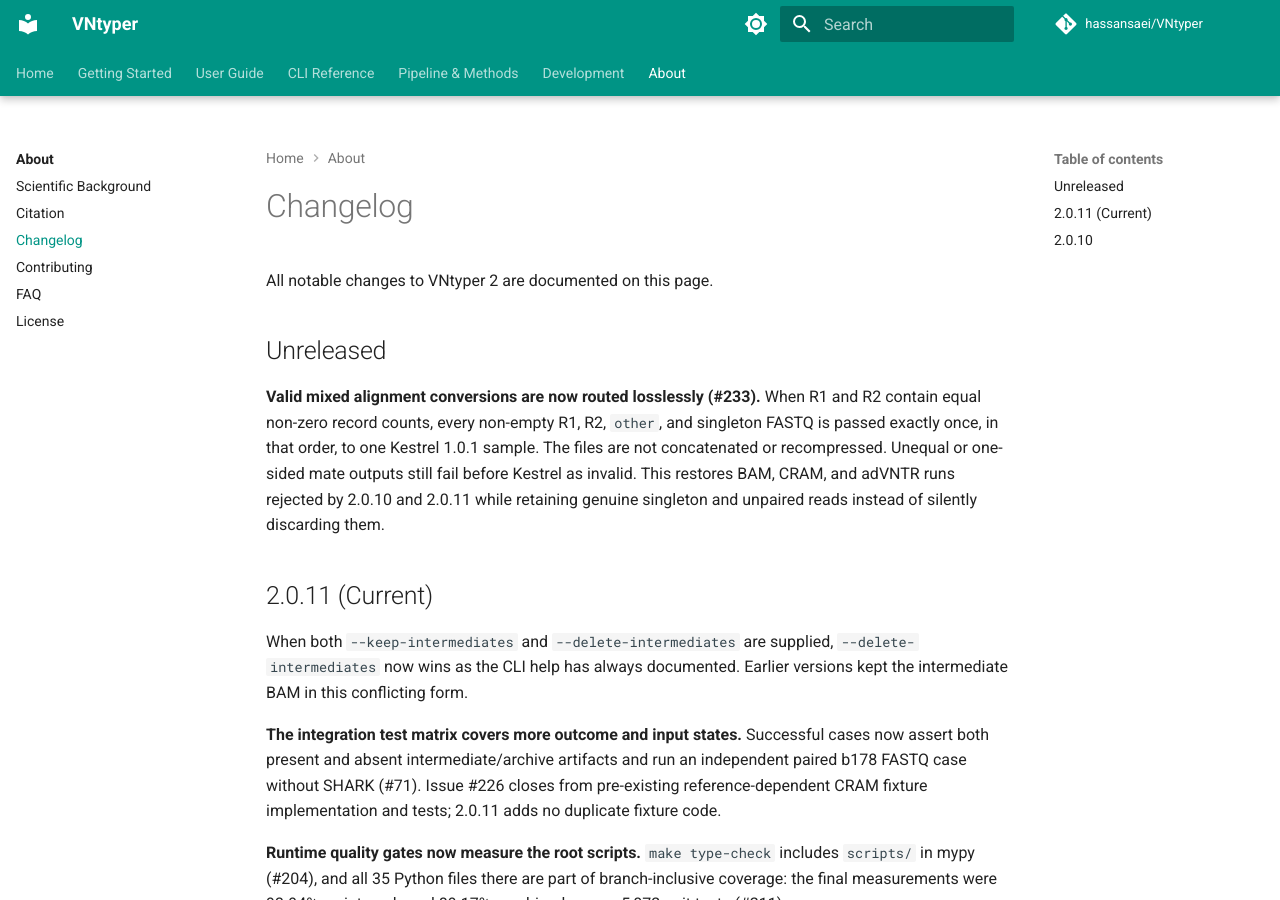
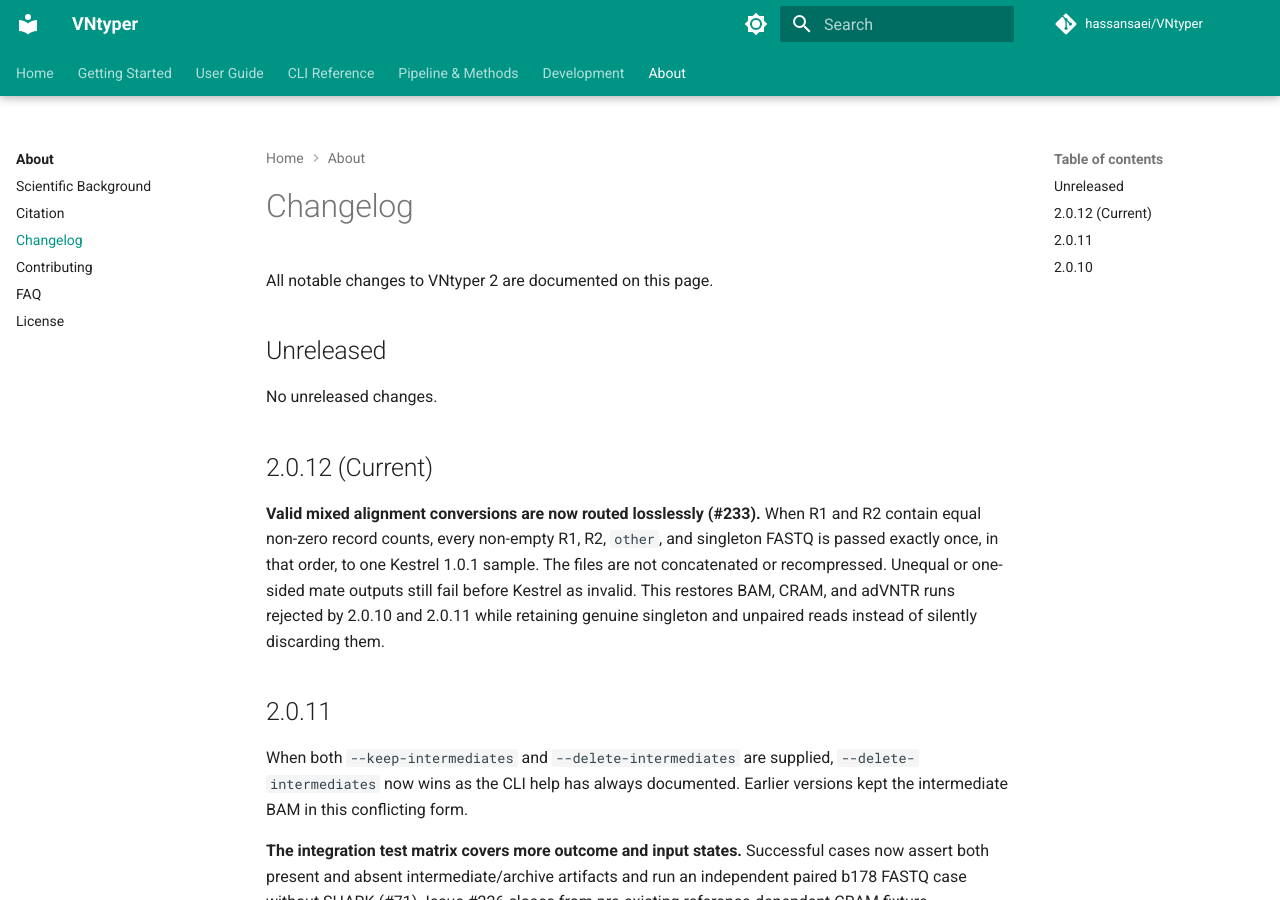
Before and after one commit to hassansaei/VNtyper, an MkDocs documentation site: the page built from docs/about/changelog.md, in a window 1280 px wide and 900 px high. Built offline with MkDocs 1.6.1 and Material for MkDocs 9.7.7, drawn with Linux system fonts in a browser that asks for light colours; comment, search, counter and statistics services are not loaded.

Commit message:
chore(release): prepare version 2.0.12
Refs #233

```diff
--- a/docs/about/changelog.md
+++ b/docs/about/changelog.md
@@ -3,6 +3,10 @@
 All notable changes to VNtyper 2 are documented on this page.
 
 ## Unreleased
+
+No unreleased changes.
+
+## 2.0.12 (Current)
 
 **Valid mixed alignment conversions are now routed losslessly (#233).** When R1 and R2
 contain equal non-zero record counts, every non-empty R1, R2, `other`, and singleton
--- a/vntyper/version.py
+++ b/vntyper/version.py
@@ -1,3 +1,3 @@
 # vntyper/version.py
 
-__version__ = "2.0.11"
+__version__ = "2.0.12"
```
Also changed, not shown: other parts of docs/about/changelog.md (+1 -1 lines), 2 other files.
